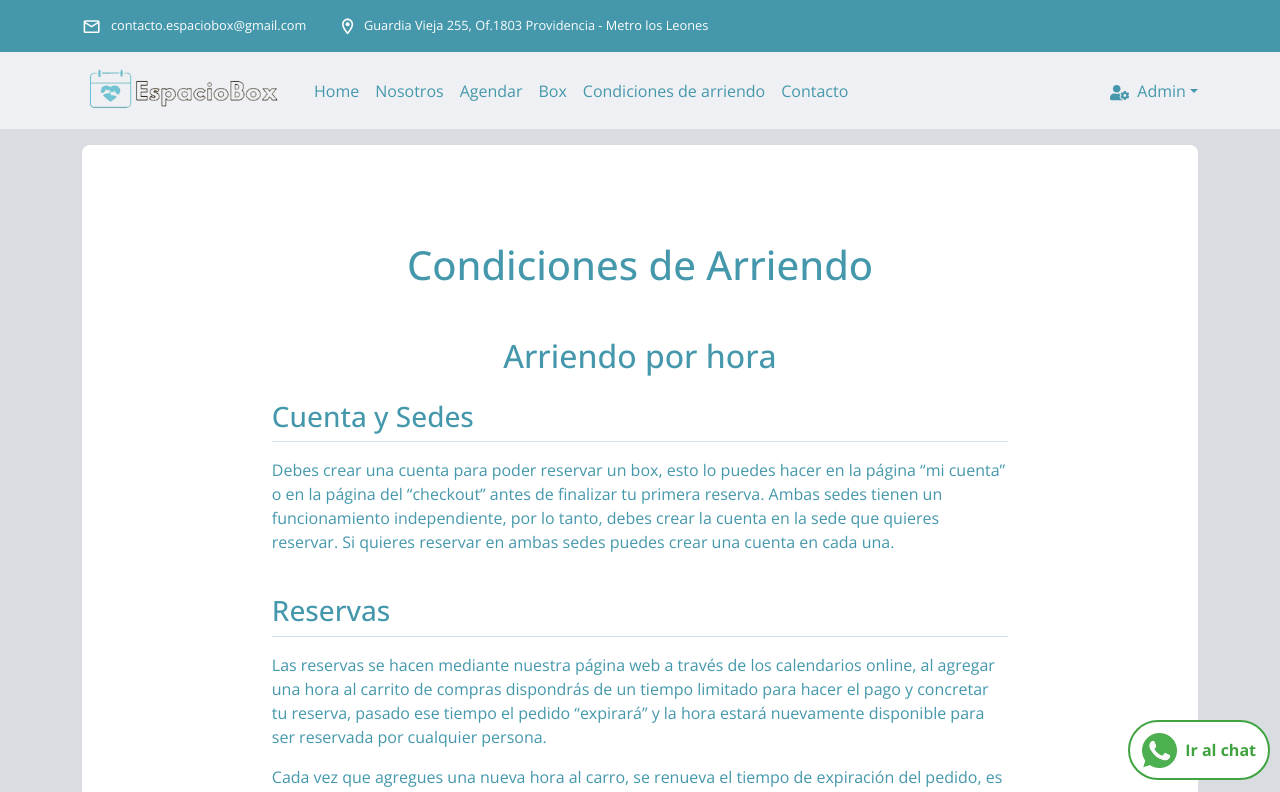
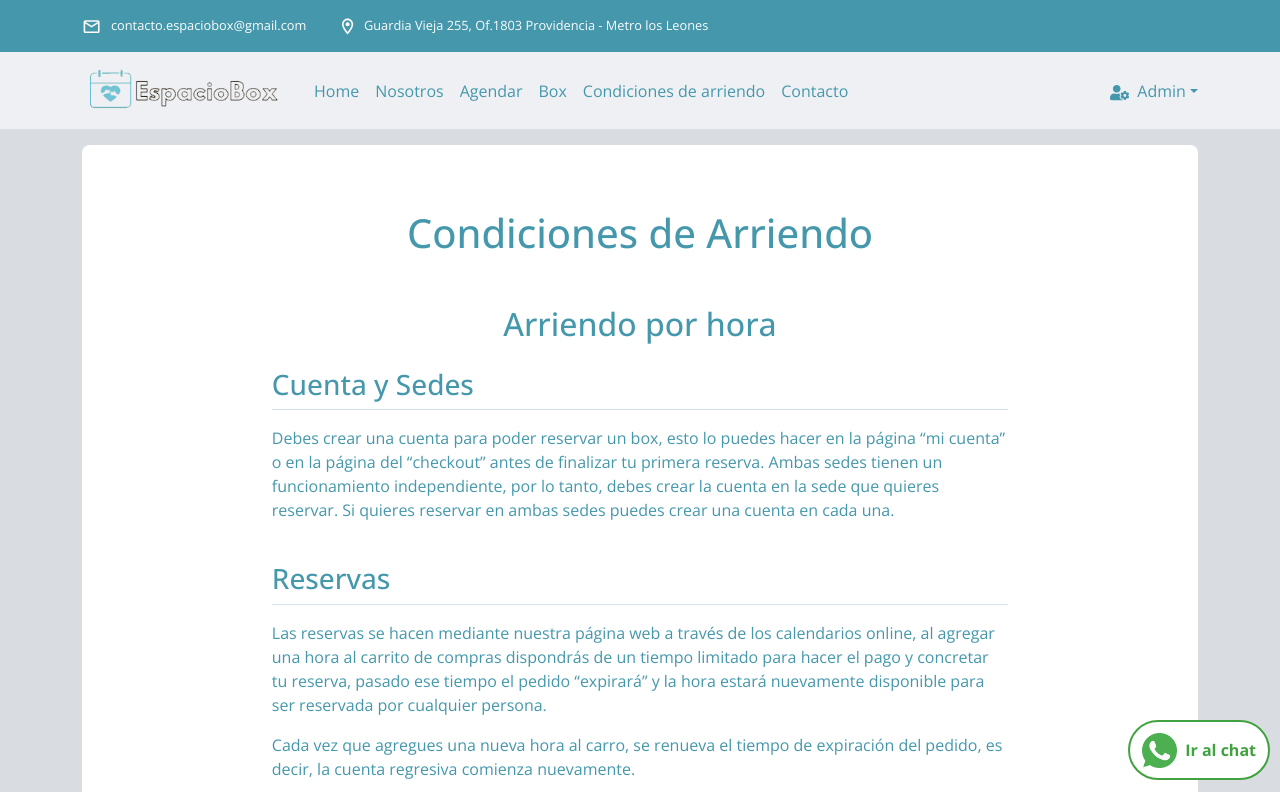
Before and after one commit to ssalinascalibar/espacio-box-noLogin, a React (Vite) app: page /condiciones-de-arriendo in a window 1280 px wide. Shown: the top 792 px of the page. Built offline with nearby package versions, Linux system fonts and the light colour scheme.

Commit message:
mod padding condtions div

```diff
--- a/src/features/conditions/conditions.css
+++ b/src/features/conditions/conditions.css
@@ -1,5 +1,5 @@
 .conditions{
-    padding-top: 4rem;
+    padding-top: 2rem;
 }
 
 .conditions h1{
```
